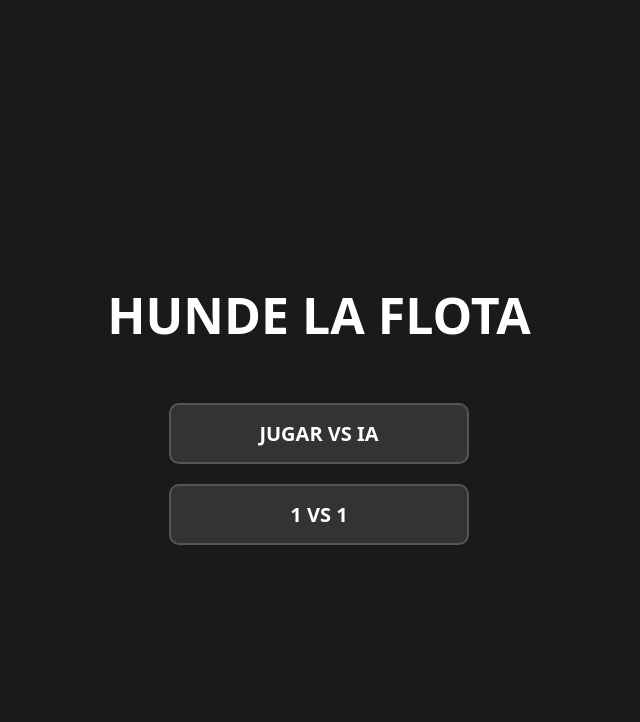
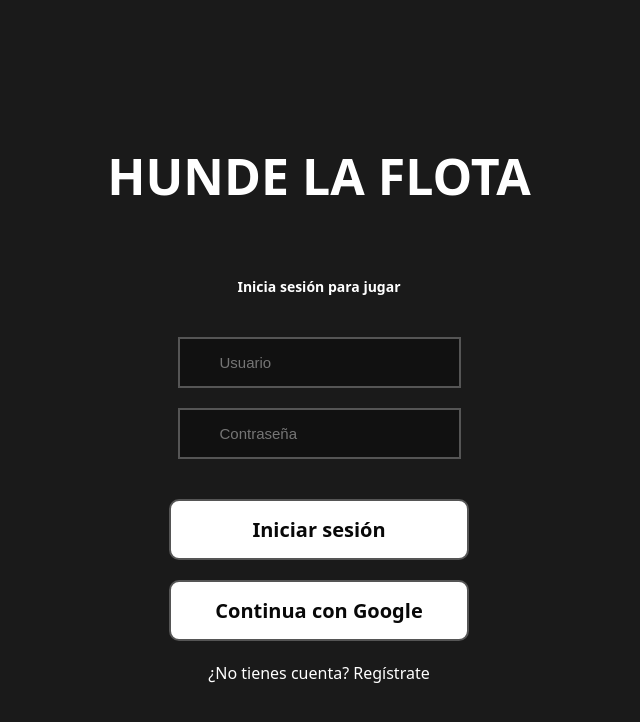
Before and after one commit to UNIZAR-30226-2026-13/Frontend, a React (Vite) app: page / in a window 1280 px wide. Shown: the top 722 px of the page, without its empty margins (321-961 px from the left). Built offline with nearby package versions, Linux system fonts and the light colour scheme.

Commit message:
Pantalla de inicio añadida

```diff
--- a/src/App.jsx
+++ b/src/App.jsx
@@ -2,9 +2,22 @@ import { useState } from 'react';
 import Menu from './components/menu';
 import JuegoIA from './modos/modoIA';
 import JuegoLocal from './modos/modo1vs1';
+import Inicio from './components/Inicio'
+import Registro from './components/Registro'
+
 
 function App() {
-  const [modo, setModo] = useState('MENU');
+  const [modo, setModo] = useState('INICIO');
+  //const [IDjugador, setIDjugador] = useState(null); para cuando backedn
+
+  const login = (id) => {
+    //setIDjugador(id); para cuando backend
+    setModo('MENU');
+  }
+
+  /*const googleLoginApp = () => {
+
+  }*/
 
   return (
     <div style={{ height: '100vh',
@@ -19,6 +32,13 @@ function App() {
 
       {modo === '1VS1' && (<JuegoLocal alSalir={() => setModo('MENU')} />)}
 
+      {modo === 'INICIO' && (<Inicio alAcceder={login}
+                              irRegistro={() => setModo('REGISTRO')}
+                              googleLogin={() => alert('Google por hacer')}/>
+                            )}
+
+      {modo === 'REGISTRO' && (<Registro alVolverInicio={() => setModo('INICIO')}/>)}
+
     </div>
   );
 }
--- /dev/null
+++ b/src/components/Inicio.jsx
@@ -0,0 +1,123 @@
+import { useState } from 'react';
+
+function Inicio ({alAcceder, irRegistro, googleLogin}){
+    const [usuario, setUsuario] = useState('');
+    const [contrasena, setContrasena] = useState('');
+    const [cargando, setCargando] = useState(false); // backend
+    const [error, setError] = useState('');
+
+    /*const hacerLogin = async () => {
+        setError('');
+        setCargando(true);
+        try {
+            const res = await fetch('/api/usuario/login',{
+              method: 'POST',
+              headers: { 'Content-Type': 'application/json' },
+              body: JSON.stringify({user: usuario, contrasena}),
+            });
+            if (res.status === 200){
+              const data = await res.json();
+              setCargando(false);
+              alEntrar(data.id ?? usuario);
+            } else if ( res.status === 453){
+              setError('Usuario o contraseña incorrecta');
+              setCargando(false);
+            } else{
+              setError('Error del servidor');
+              setCargando(false);
+            }
+        } catch{
+          setError('Error')
+          setCargando(false);
+        }
+    };*/
+    const hacerLogin = () => {
+        if (!usuario.trim() || !contrasena.trim()) {  // trim elimina espacios
+            setError('Usuario y contraeña vacios');
+            return;
+        }
+        alAcceder(usuario.trim());
+    };
+
+    return(
+        <div style={{
+          display: 'flex',
+          flexDirection: 'column',
+          alignItems: 'center',
+          justifyContent: 'center',
+          width: '100vw',
+          height: '100vh',
+          background: '#1a1a1a',
+          color: 'white',
+          gap: '20px'
+        }}>
+          <h1 style={{fontSize: '50px', color: '#ffffff', marginBottom: '40px'}}>
+            HUNDE LA FLOTA
+          </h1>
+          <h2 style={{ color: '#ffffff', fontSize: '14px', marginBottom: '20px' }}>
+            Inicia sesión para jugar
+          </h2>
+          {error && <p style={{ color: '#ef4444', margin: '0' }}>{error}</p>}
+            <input
+              type="text"
+              placeholder="Usuario"
+              value={usuario}
+              onChange={texto => setUsuario(texto.target.value)}
+              style={{padding: '15px 40px',
+                background: '#111',
+                border: '2px solid #555',
+                color: 'white',
+                fontSize: '15px',
+                outline: 'none'
+            }}/>
+
+            <input
+              type="password"
+              placeholder="Contraseña"
+              value={contrasena}
+              onChange={texto => setContrasena(texto.target.value)}
+              style={{padding: '15px 40px',
+                background: '#111',
+                border: '2px solid #555',
+                color: 'white',
+                fontSize: '15px',
+                outline: 'none',
+                marginBottom: '20px'
+            }}/>
+
+            <button
+              onClick={hacerLogin}
+              disabled={cargando}
+              style={botomStyle}>
+
+              Iniciar sesión
+            </button>
+
+            <button
+              onClick={googleLogin}
+              style={botomStyle}>
+
+              Continua con Google
+            </button>
+
+            <span onClick={irRegistro} style={{color: 'white', cursor: 'pointer', transition: 'all 0.3s'}}>
+              ¿No tienes cuenta? Regístrate
+            </span>
+
+
+        </div>
+    );
+}
+const botomStyle = {  padding: '15px 40px',
+  fontSize: '20px',
+  fontWeight: 'bold',
+  background: '#ffffff',
+  color: '#080808',
+  border: '2px solid #555',
+  borderRadius: '10px',
+  cursor: 'pointer',
+  width: '300px',
+  transition: 'all 0.3s'
+}
+
+export default Inicio;
--- /dev/null
+++ b/src/components/Registro.jsx
@@ -0,0 +1,44 @@
+function Registro({alVolverInicio}){
+    return(
+        <div style={{
+          display: 'flex',
+          flexDirection: 'column',
+          alignItems: 'center',
+          justifyContent: 'center',
+          width: '100vw',
+          height: '100vh',
+          background: '#1a1a1a',
+          color: 'white',
+          gap: '20px'
+        }}>
+          <h1 style={{fontSize: '50px', color: '#ffffff', marginBottom: '40px'}}>
+            HUNDE LA FLOTA
+          </h1>
+          <h2 style={{ color: '#ffffff', fontSize: '14px', marginBottom: '40px' }}>
+            Crea tu cuenta
+          </h2>
+            <button
+              onClick={alVolverInicio}
+              style={{ padding: '15px 40px',
+                fontSize: '20px',
+                fontWeight: 'bold',
+                background: '#ffffff',
+                color: '#080808',
+                border: '2px solid #555',
+                borderRadius: '10px',
+                cursor: 'pointer',
+                width: '300px',
+                transition: 'all 0.3s',
+                marginBottom: '20px'
+              }}>
+                Crear cuenta
+            </button>
+
+            <span onClick={alVolverInicio} style={{color: 'white', cursor: 'pointer', transition: 'all 0.3s'}}>
+              ¿No tienes cuenta? Regístrate
+            </span>
+        </div>
+    );
+}
+
+export default Registro;
```
